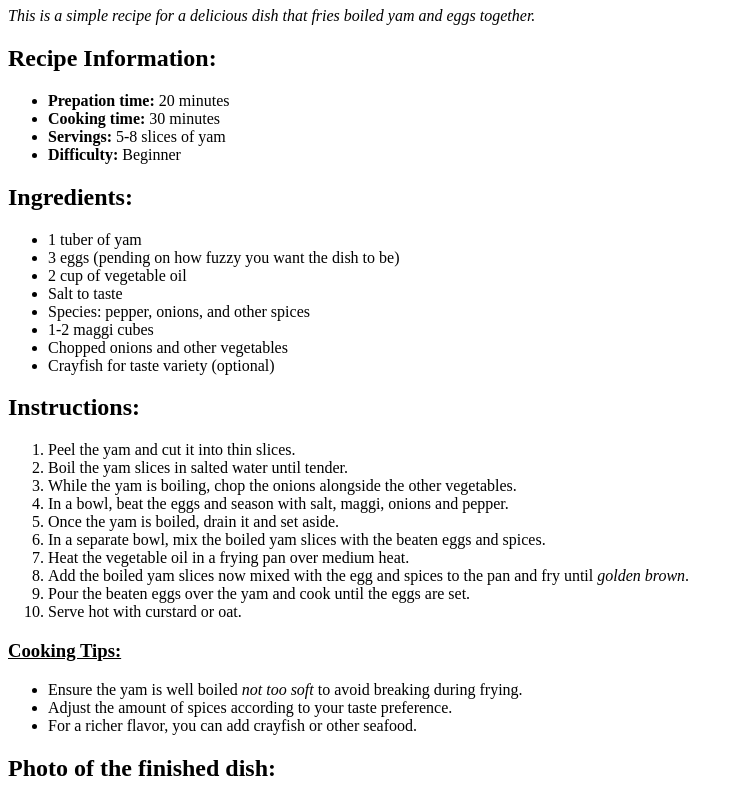
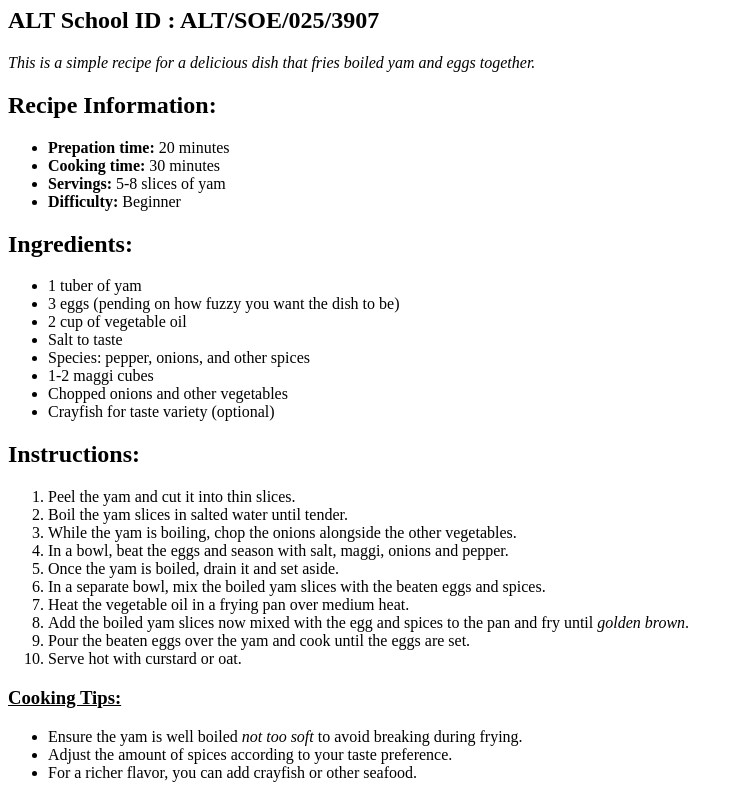
Before and after one commit to Andrew-deb/Alt_School, a plain HTML site: page Graded_Ass/index.html in a window 1280 px wide. Shown: the part 73-863 px from the top of the page, without its empty margins (0-743 px from the left). Drawn offline with Linux system fonts and the light colour scheme.

Commit message:
Add ALT School ID to the recipe header

```diff
--- a/Graded_Ass/index.html
+++ b/Graded_Ass/index.html
@@ -7,6 +7,7 @@
 </head>
 <body>
     <h1>My Favorite Yam mixed with Eggs</h1>
+    <h2> ALT School ID : ALT/SOE/025/3907</h2>
 
     <p>
         <i>This is a simple recipe for a delicious dish that fries boiled yam and eggs together.</i>
```
